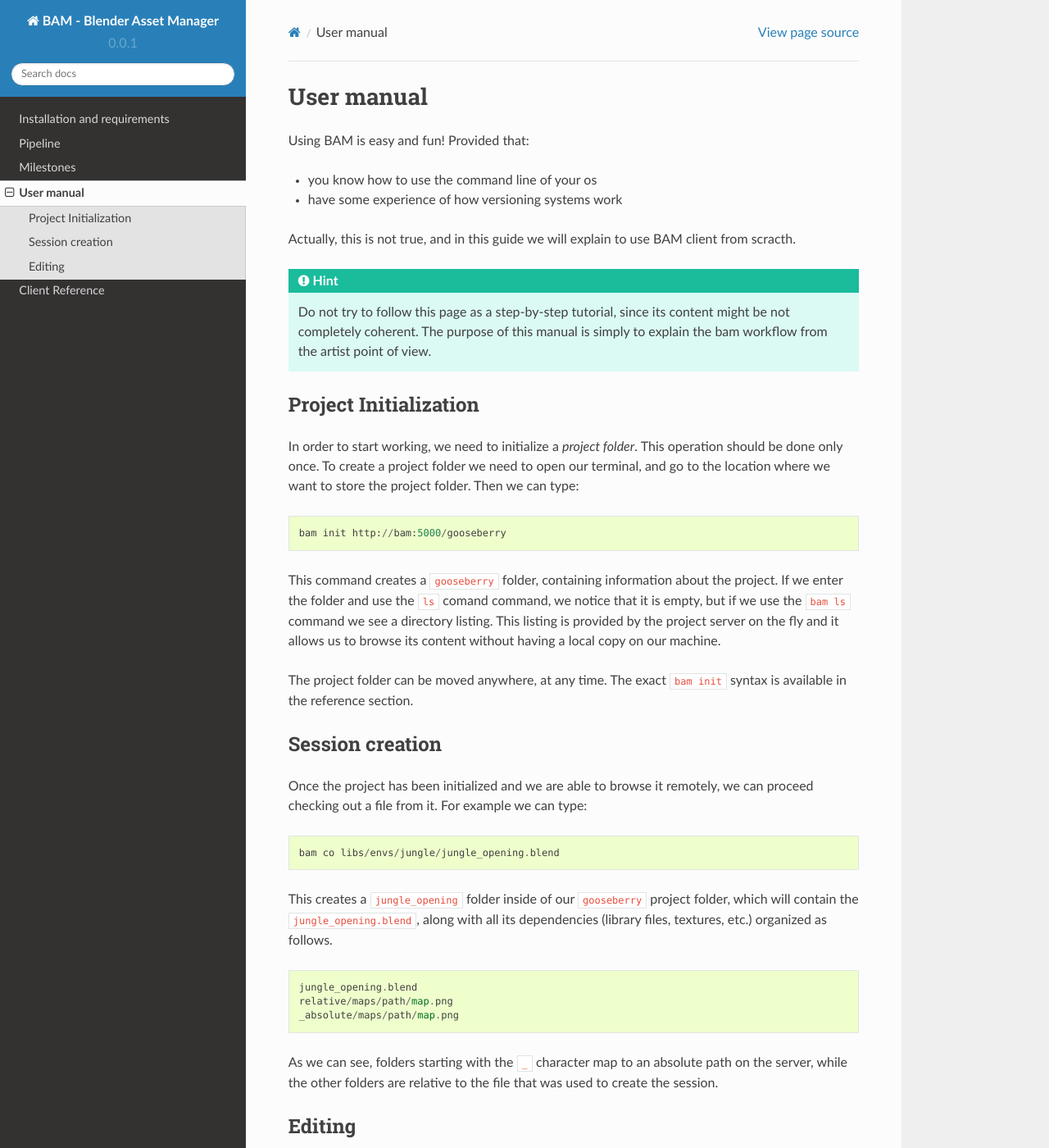
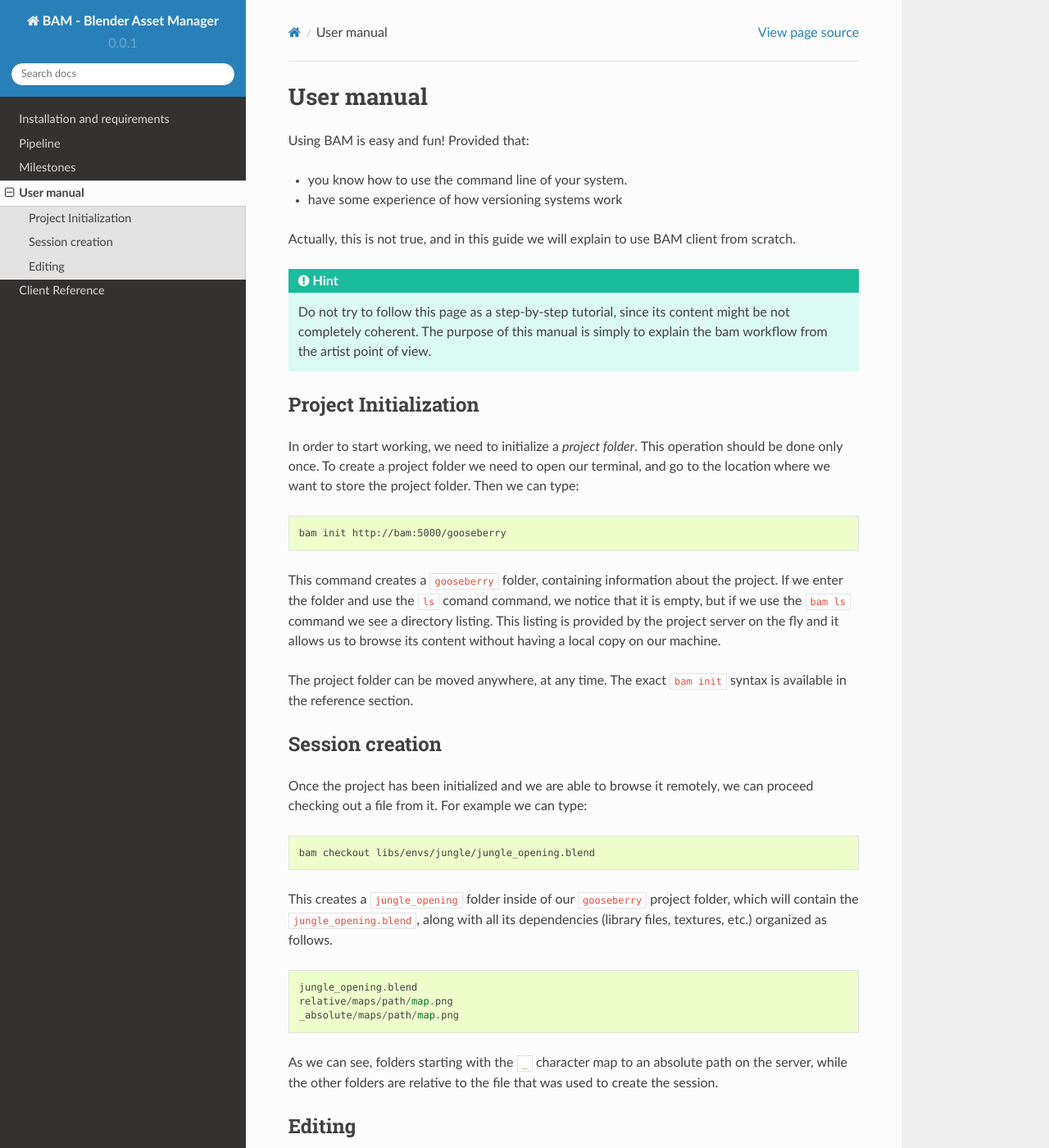
Before and after one commit to EVMosaic/BAM, a Sphinx documentation site: the page built from docs/source/manual/index.rst, in a window 1280 px wide and 1400 px high. Shown: the whole window at 82% size. Built offline with Sphinx 7.4.7 and the Read the Docs theme 2.0.0, drawn with Linux system fonts in a browser that asks for light colours.

Commit message:
docs: minor tweaks

```diff
--- a/docs/source/install/index.rst
+++ b/docs/source/install/index.rst
@@ -6,12 +6,12 @@
 Webservice
 ==========
 
-The webservice is a simple web app based on the Flask framework, plus a few extensions.
+The web-service is a simple web app based on the Flask framework, plus a few extensions.
 In order to get it up and running.
 
 - Create a virtual environment
 - Activate the virtual environment
-- Install dependencies with pip3 install -r requirements.txt
+- Install dependencies with ``pip3 install -r requirements.txt``
 - Run the service
 
-To learn about the webservice usage, check out the proper (non existing) section.
+To learn about the web-service usage, check out the proper (non existing) section.
--- a/docs/source/manual/index.rst
+++ b/docs/source/manual/index.rst
@@ -3,14 +3,16 @@
 
 Using BAM is easy and fun! Provided that:
 
-- you know how to use the command line of your os
+- you know how to use the command line of your system.
 - have some experience of how versioning systems work
 
-Actually, this is not true, and in this guide we will explain to use BAM client from scracth.
+Actually, this is not true, and in this guide we will explain to use BAM client from scratch.
 
-.. hint:: Do not try to follow this page as a step-by-step tutorial, since its content might
-    be not completely coherent. The purpose of this manual is simply to explain the bam
-    workflow from the artist point of view.
+.. hint::
+
+   Do not try to follow this page as a step-by-step tutorial, since its content might
+   be not completely coherent. The purpose of this manual is simply to explain the bam
+   workflow from the artist point of view.
 
 
 Project Initialization
@@ -18,7 +20,9 @@
 
 In order to start working, we need to initialize a *project folder*. This operation should
 be done only once. To create a project folder we need to open our terminal, and go to the
-location where we want to store the project folder. Then we can type::
+location where we want to store the project folder. Then we can type:
+
+.. code-block:: sh
 
     bam init http://bam:5000/gooseberry
 
@@ -36,9 +40,11 @@
 ================
 
 Once the project has been initialized and we are able to browse it remotely, we can proceed
-checking out a file from it. For example we can type::
+checking out a file from it. For example we can type:
 
-    bam co libs/envs/jungle/jungle_opening.blend
+.. code-block:: sh
+
+   bam checkout libs/envs/jungle/jungle_opening.blend
 
 This creates a ``jungle_opening`` folder inside of our ``gooseberry`` project folder, which
 will contain the ``jungle_opening.blend``, along with all its dependencies (library files,
```
Also changed, not shown: other parts of docs/source/manual/index.rst (+5 -3 lines), 1 other file.
